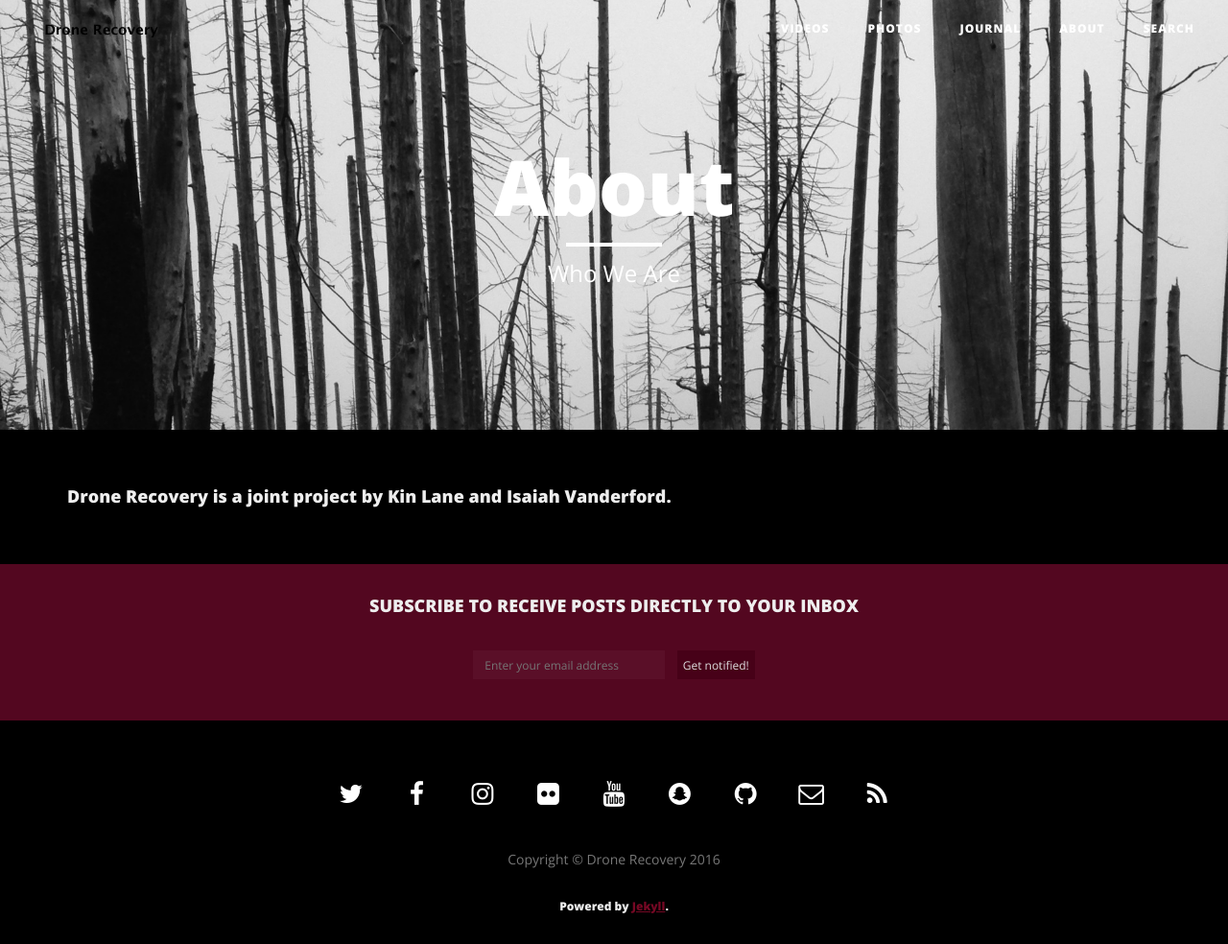
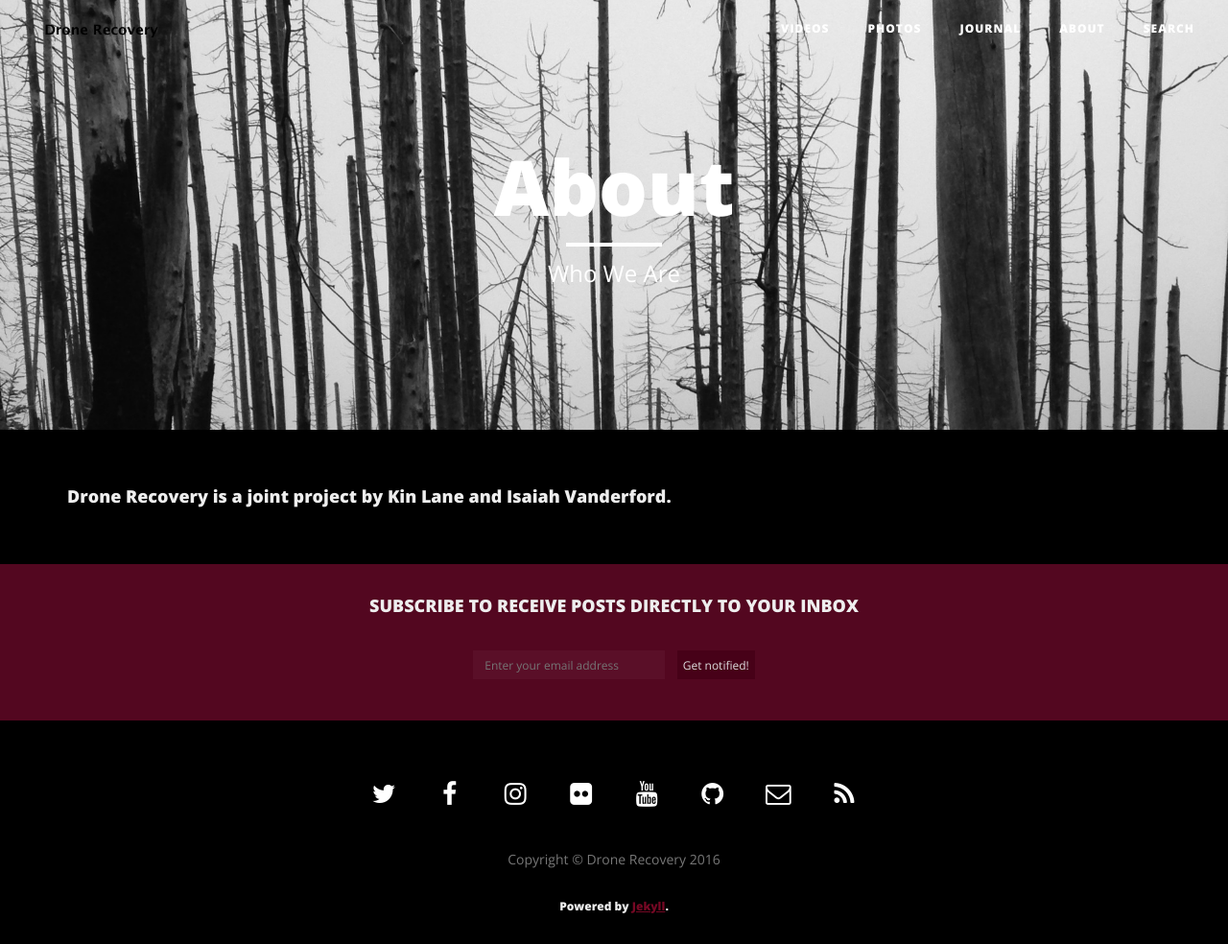
Before and after one commit to Dronerecovery-dot-org/drone-recovery-site, a Jekyll site: the page built from about/index.html, in a window 1280 px wide. Shown: the whole page at 96% size. Built offline with Jekyll 4.4.1, drawn with Linux system fonts in a browser that asks for light colours; nearby versions of some CDN libraries.

Commit message:
remove snapchat link (for now)

```diff
--- a/_includes/footer.html
+++ b/_includes/footer.html
@@ -56,16 +56,6 @@
                         </a>
                     </li>
                     {% endif %}
-                    {% if site.snapchat_username %}
-                    <li>
-                        <a href="https://snapchat.com/add/{{ site.snapchat_username }}">
-                            <span class="fa-stack fa-lg">
-                                <i class="fa fa-circle fa-stack-2x"></i>
-                                <i class="fa fa-snapchat fa-stack-1x fa-inverse"></i>
-                            </span>
-                        </a>
-                    </li>
-                    {% endif %}
                     {% if site.github_username %}
                     <li>
                         <a href="https://github.com/{{ site.github_username }}">
```
Also changed, not shown: index.html (+0 -9 lines).
